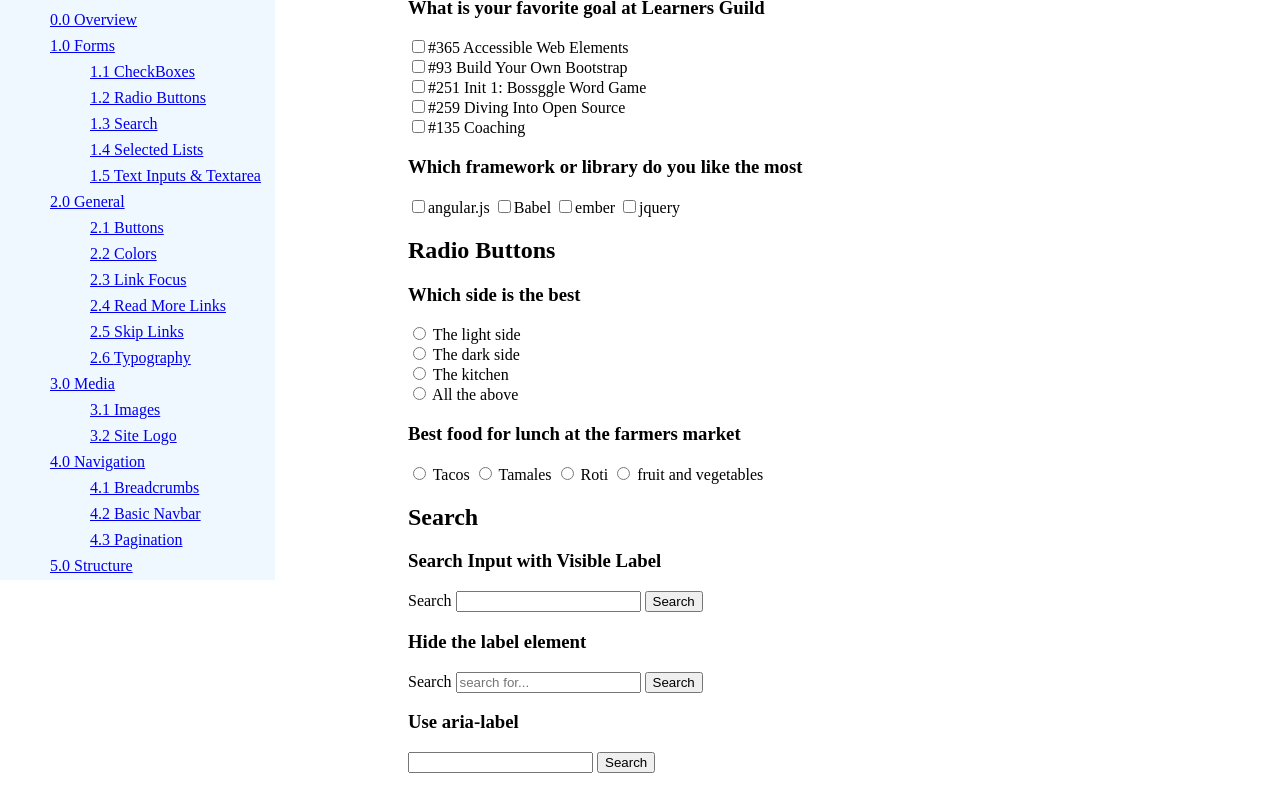
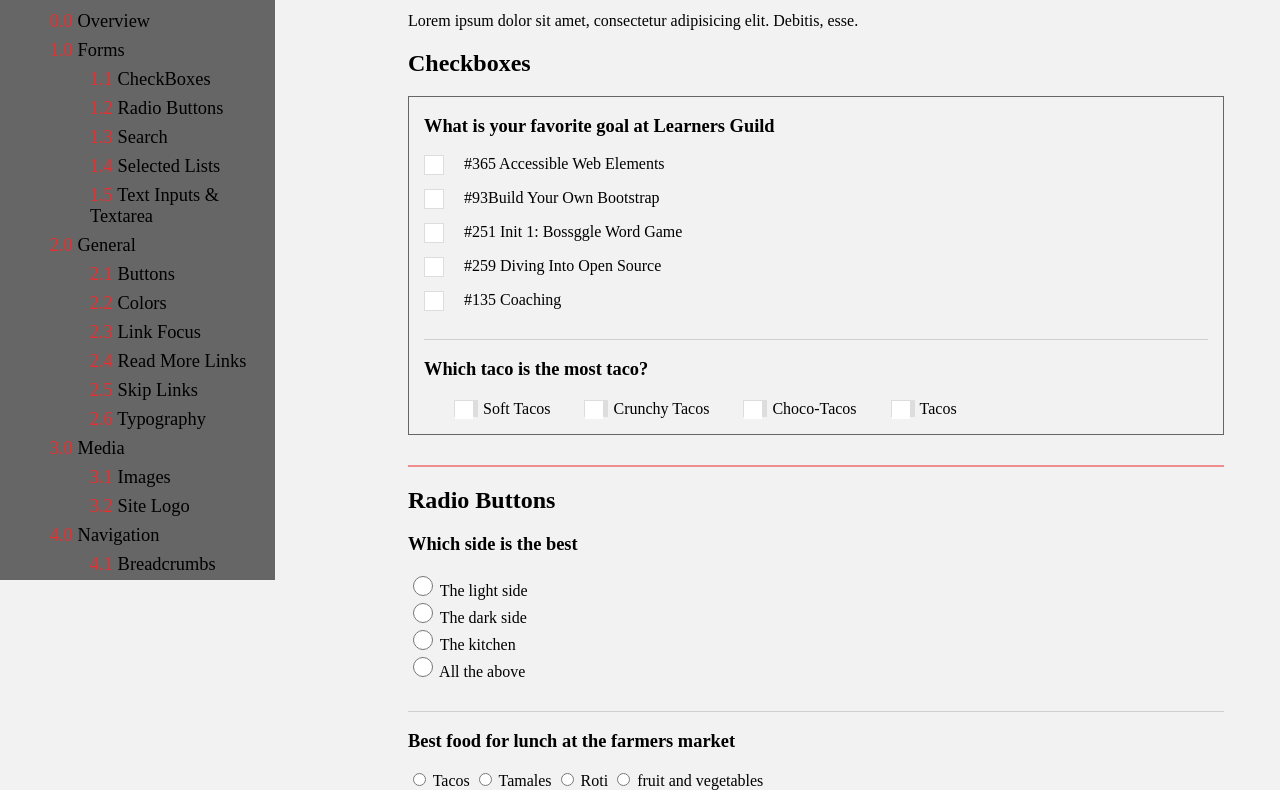
Before and after one commit to ReanyAlex/accwebelem, a plain HTML site: page index.html in a window 1280 px wide. Shown: the part 220-1010 px from the top of the page. Drawn offline with Linux system fonts and the light colour scheme.

Commit message:
pushing up current version working on radio buttons

```diff
--- a/css/main.css
+++ b/css/main.css
@@ -2,6 +2,7 @@
     padding: 0;
     margin: 0;
     overflow: auto;
+    background: #F2F2F2;
   }
 
   .container {
@@ -11,13 +12,22 @@
     height: 100%;
     padding: 0;
   }
+  /*//////////////////////////////////////NAV BAR/////////////////////////////*/
+
+  .logo {
+    max-height: 170px;
+    max-width: 200px;
+    padding-top: 5px;
+    padding-left: 20;
+  }
 
   .sidebar {
     height: 100% !important;
-  background: AliceBlue;
+    background: #666666;
     width: 275px;
     position: fixed;
     overflow-y: auto;
+    color: black;
   }
 
   .sidenav {
@@ -28,8 +38,52 @@
 
   .sidenav li {
     padding: 0px 8px 8px 10px;
+    display: block;
+  }
+
+  .sidenav li a {
     text-decoration: none;
-  display: block;
+    color: #000000;
+    font-size: 1.15rem;
+  }
+
+  .sidenav li a:hover {
+    text-decoration: none;
+    color: #EC2D2D;
+  }
+
+  .nav-num {
+    color: #EC2D2D;
+  }
+
+  .nav-num:hover {
+    color: #000000;
+  }
+  /*////////////////////////////////MAIN FIELD///////////////////////////////*/
+
+  h1 {
+    font-size: 2rem;
+    color: #EC2d2d;
+  }
+
+  h2 {
+    font-size: 1.5rem;
+  }
+
+  h3 {
+    font-size: 1.15rem;
+  }
+
+  h4 {
+    font-size: 1rem;
+  }
+
+  h5 {
+    font-size: 0.85rem;
+  }
+
+  h6 {
+    font-size: 0.65rem;
   }
 
   .main {
@@ -43,22 +97,145 @@
     height: 100%;
     width 100%;
   }
+  /*//////////////////////////////FORM BOX/////////////////////////////////*/
 
-.logo {
-  max-height: 170px;
-  max-width: 200px;
-  padding-top: 5px;
-  padding-left: 20;
+  .form-box {
+    border: 1px solid #666666;
+    padding-left: 15px;
+    padding-right: 15px;
   }
+  /*CONTENT DIVISION*/
 
   .bg-break {
     width: 100%;
-  height: 3px;
+    height: 10px;
     background: rgba(102, 102, 102, .25);
+    margin-top: 50px;
+    border-radius: 5px 5px 5px 5px;
   }
 
   .sm-break {
     width: 100%;
     height: 2px;
     background: rgba(236, 45, 45, .5);
+    margin-top: 30px;
   }
+
+  .ex-break {
+    width: 100%;
+    height: 1px;
+    background: rgba(102, 102, 102, .25);
+    margin-top: 30px;
+  }
+  /*FOR CHECK BOXES*/
+
+  .checkbox {
+    width: 20px;
+    height: 20px;
+    background-color: #ddd;
+    position: relative;
+    float: left;
+    margin-right: 20px;
+  }
+
+  .checkbox input[type="checkbox"] {
+    visibility: hidden;
+  }
+
+  .checkbox label {
+    width: 18px;
+    height: 18px;
+    position: absolute;
+    top: 1px;
+    left: 1px;
+    background-color: white;
+  }
+
+  .checkbox label:before {
+    content: '';
+    width: 9px;
+    height: 5px;
+    border: 3px solid #000;
+    position: absolute;
+    border-top: none;
+    border-right: none;
+    transform: rotate(-45deg);
+    top: 3px;
+    left: 3px;
+    opacity: 0;
+  }
+
+  .checkbox input[type="checkbox"]:checked+label:before {
+    opacity: 1;
+  }
+
+  .checkbox input[type="checkbox"]:checked+label {
+    background-color: #EC2D2D;
+  }
+
+  .check-icles {
+    display: inline;
+  }
+
+  .check-icles p {
+    margin-top: 2px;
+    width: 20px;
+  }
+
+  .checkbox-in {
+    width: 20px;
+    height: 20px;
+    background-color: #ddd;
+    position: relative;
+    margin-right: 5px;
+    margin-left: 30px;
+  }
+
+  .checkbox-in input[type="checkbox"] {
+    visibility: hidden;
+  }
+
+  .checkbox-in label {
+    width: 18px;
+    height: 18px;
+    position: absolute;
+    top: 1px;
+    left: 1px;
+    background-color: white;
+  }
+
+  .checkbox-in label:before {
+    content: '';
+    width: 9px;
+    height: 5px;
+    border: 3px solid #000;
+    position: absolute;
+    border-top: none;
+    border-right: none;
+    transform: rotate(-45deg);
+    top: 3px;
+    left: 3px;
+    opacity: 0;
+  }
+
+  .checkbox-in input[type="checkbox"]:checked+label:before {
+    opacity: 1;
+  }
+
+  .checkbox-in input[type="checkbox"]:checked+label {
+    background-color: #EC2D2D;
+}
+/*////////////////////////////////RADIO BUTTONS////////////////////////////*/
+.radio {
+  width: 20px;
+  height: 20px;
+  background-color: #EC2D2D;
+  outline: 0px;
+}
+  .radio input[type="radio"]:checked+label:before {
+    opacity: 1;
+  }
+
+  .radio input[type="radio"]:checked+label {
+    background-color: #EC2D2D;
+  }
--- a/index.html
+++ b/index.html
@@ -14,154 +14,154 @@
         <ol>
           <li>
             <a href="#">
-              <span>0.0  </span>
+              <span class="nav-num">0.0  </span>
               <span>Overview</span>
             </a>
           </li>
           <li>
             <a href="#">
-              <span>1.0  </span>
+              <span class="nav-num">1.0  </span>
               <span>Forms</span>
             </a>
           </li>
           <ul>
             <li>
               <a href="#">
-                <span>1.1 </span>
+                <span class="nav-num">1.1 </span>
                 <span>CheckBoxes</span>
               </a>
             </li>
             <li>
               <a href="#">
-                <span>1.2 </span>
+                <span class="nav-num">1.2 </span>
                 <span>Radio Buttons</span>
               </a>
             </li>
             <li>
               <a href="#">
-                <span>1.3 </span>
+                <span class="nav-num">1.3 </span>
                 <span>Search</span>
               </a>
             </li>
             <li>
               <a href="#">
-                <span>1.4 </span>
+                <span class="nav-num">1.4 </span>
                 <span>Selected Lists</span>
               </a>
             </li>
             <li>
               <a href="#">
-                <span>1.5 </span>
+                <span class="nav-num">1.5 </span>
                 <span>Text Inputs & Textarea</span>
               </a>
             </li>
           </ul>
           <li>
             <a href="#">
-              <span>2.0 </span>
+              <span class="nav-num">2.0 </span>
               <span>General</span>
             </a>
           </li>
           <ul>
             <li>
               <a href="#">
-                <span>2.1 </span>
+                <span class="nav-num">2.1 </span>
                 <span>Buttons</span>
               </a>
             </li>
             <li>
               <a href="#">
-                <span>2.2 </span>
+                <span class="nav-num">2.2 </span>
                 <span>Colors</span>
               </a>
             </li>
             <li>
               <a href="#">
-                <span>2.3 </span>
+                <span class="nav-num">2.3 </span>
                 <span>Link Focus</span>
               </a>
             </li>
             <li>
               <a href="#">
-                <span>2.4 </span>
+                <span class="nav-num">2.4 </span>
                 <span>Read More Links</span>
               </a>
             </li>
             <li>
               <a href="#">
-                <span>2.5 </span>
+                <span class="nav-num">2.5 </span>
                 <span>Skip Links</span>
               </a>
             </li>
             <li>
               <a href="#">
-                <span>2.6 </span>
+                <span class="nav-num">2.6 </span>
                 <span>Typography</span>
               </a>
             </li>
           </ul>
           <li>
             <a href="#">
-              <span>3.0 </span>
+              <span class="nav-num">3.0 </span>
               <span>Media</span>
             </a>
           </li>
           <ul>
             <li>
               <a href="#">
-                <span>3.1 </span>
+                <span class="nav-num">3.1 </span>
                 <span>Images</span>
               </a>
             </li>
             <li>
               <a href="#">
-                <span>3.2 </span>
+                <span class="nav-num">3.2 </span>
                 <span>Site Logo</span>
               </a>
             </li>
           </ul>
           <li>
             <a href="#">
-              <span>4.0</span>
+              <span class="nav-num">4.0</span>
               <span>Navigation</span>
             </a>
           </li>
           <ul>
             <li>
               <a href="#">
-                <span>4.1</span>
+                <span class="nav-num">4.1</span>
                 <span>Breadcrumbs</span>
               </a>
             </li>
             <li>
               <a href="#">
-                <span>4.2</span>
+                <span class="nav-num">4.2</span>
                 <span>Basic Navbar</span>
               </a>
             </li>
             <li>
               <a href="#">
-                <span>4.3 </span>
+                <span class="nav-num">4.3 </span>
                 <span>Pagination</span>
               </a>
             </li>
           </ul>
           <li>
             <a href="#">
-              <span>5.0 </span>
+              <span class="nav-num">5.0 </span>
               <span>Structure</span>
             </a>
           </li>
           <ul>
             <li>
               <a href="#">
-                <span>5.1 </span>
+                <span class="nav-num">5.1 </span>
                 <span>Headings</span>
               </a>
             </li>
             <li>
               <a href="#">
-                <span>5.2 </span>
+                <span class="nav-num">5.2 </span>
                 <span>Table</span>
               </a>
             </li>
@@ -175,51 +175,101 @@
         <h1>OVERVIEW</h1>
         <div>Lorem ipsum dolor sit amet, consectetur adipisicing elit. Debitis, esse.</div>
       </section>
-      <div class=“bg-break”></div>
+      <div class="bg-break"></div>
       <section>
         <h1>FORMS</h1>
         <div>Lorem ipsum dolor sit amet, consectetur adipisicing elit. Debitis, esse.</div>
         <article>
           <h2>Checkboxes</h2>
-          <div>
+          <div class="form-box">
             <form action="">
               <h3>What is your favorite goal at Learners Guild</h3>
-              <input type="checkbox">#365 Accessible Web Elements<br>
-              <input type="checkbox">#93 Build Your Own Bootstrap<br>
-              <input type="checkbox">#251 Init 1: Bossggle Word Game<br>
-              <input type="checkbox">#259 Diving Into Open Source<br>
-              <input type="checkbox">#135 Coaching
+              <div class="check-icles">
+                <div class="checkbox">
+                  <input type="checkbox" id="checkbox1">
+                  <label for="checkbox1"></label><br>
+                </div>
+              </div>
+              <p>#365 Accessible Web Elements</p>
+              <div class="check-icles">
+                <div class="checkbox">
+                  <input type="checkbox" id="checkbox2">
+                  <label for="checkbox2"></label><br>
+                </div>
+              </div>
+              <p>#93Build Your Own Bootstrap</p>
+              <div class="check-icles">
+                <div class="checkbox">
+                  <input type="checkbox" id="checkbox3">
+                  <label for="checkbox3"></label><br>
+                </div>
+              </div>
+              <p>#251 Init 1: Bossggle Word Game</p>
+              <div class="check-icles">
+                <div class="checkbox">
+                  <input type="checkbox" id="checkbox4">
+                  <label for="checkbox4"></label><br>
+                </div>
+              </div>
+              <p>#259 Diving Into Open Source</p>
+              <div class="check-icles">
+                <div class="checkbox">
+                  <input type="checkbox" id="checkbox5">
+                  <label for="checkbox5"></label><br>
+                </div>
+              </div>
+              <p>#135 Coaching</p>
             </form>
+            <div class="ex-break"></div>
             <form action="">
-              <h3>Which framework or library do you like the most</h3>
-              <input type="checkbox">angular.js
-              <input type="checkbox">Babel
-              <input type="checkbox">ember
-              <input type="checkbox">jquery
+              <h3>Which taco is the most taco?</h3>
+              <div class="check-icles">
+                <span class="checkbox-in">
+                    <input type="checkbox" id="checkbox6">
+                    <label for="checkbox6"></label>
+                  </span>
+                <span>Soft Tacos</span>
+                <span class="checkbox-in">
+                    <input type="checkbox" id="checkbox7">
+                    <label for="checkbox7"></label>
+                  </span>
+                <span>Crunchy Tacos</span>
+                <span class="checkbox-in">
+                    <input type="checkbox" id="checkbox8">
+                    <label for="checkbox8"></label>
+                  </span>
+                <span>Choco-Tacos</span>
+                <span class="checkbox-in">
+                    <input type="checkbox" id="checkbox9">
+                    <label for="checkbox9"></label>
+                  </span>
+                <span>Tacos</span>
+              </div>
             </form>
           </div>
         </article>
-        <div class=“sm-break”></div>
+        <div class="sm-break"></div>
         <article>
           <h2>Radio Buttons</h2>
           <div>
             <form action="">
               <h3>Which side is the best</h3>
-              <input type="radio"> The light side<br>
-              <input type="radio"> The dark side<br>
-              <input type="radio"> The kitchen<br>
-              <input type="radio"> All the above
+              <input class="radio" name="side" type="radio"> The light side<br>
+              <input class="radio" name="side" type="radio"> The dark side<br>
+              <input class="radio" name="side" type="radio"> The kitchen<br>
+              <input class="radio" name="side" type="radio"> All the above
             </form>
+            <div class="ex-break"></div>
             <form action="">
               <h3>Best food for lunch at the farmers market</h3>
-              <input type="radio"> Tacos
-              <input type="radio"> Tamales
-              <input type="radio"> Roti
-              <input type="radio"> fruit and vegetables
+              <input name="food" type="radio"> Tacos
+              <input name="food" type="radio"> Tamales
+              <input name="food" type="radio"> Roti
+              <input name="food" type="radio"> fruit and vegetables
             </form>
           </div>
         </article>
-        <div class=“sm-break”></div>
+        <div class="sm-break"></div>
         <article>
           <h2>Search</h2>
           <div>
@@ -229,12 +279,14 @@
               <input type="search" name="search" id="search_1" class="search-form__input" />
               <button type="submit"><span class="visuallyhidden">Search</button>
             </form>
+            <div class="ex-break"></div>
             <form action="">
               <h3>Hide the label element</h3>
               <label for="" class="">Search</label>
               <input type="search" name="search" id="" class="" placeholder="search for..." />
               <button type="submit"><span class="visuallyhidden">Search</button>
             </form>
+            <div class="ex-break"></div>
             <form action="">
               <h3>Use aria-label</h3>
               <input type="search" name="search" aria-label="Search">
@@ -242,7 +294,7 @@
             </form>
           </div>
         </article>
-        <div class=“sm-break”></div>
+        <div class="sm-break"></div>
         <article>
           <h2>Selected Lists</h2>
           <div>
@@ -253,6 +305,7 @@
             <option value="pollo">Pollo</option>
             <option value="carne">Carne</option>
           </select>
+            <div class="ex-break"></div>
             <h3>Chose your project</h3>
             <select>
             <option label="Chose your project" disabled selected>Chose your project</option>
@@ -269,7 +322,7 @@
           </select>
           </div>
         </article>
-        <div class=“sm-break”></div>
+        <div class="sm-break"></div>
         <article>
           <h2>Text Inputs and Textarea</h2>
           <div>
@@ -284,11 +337,11 @@
           </div>
         </article>
       </section>
-      <div class=“bg-break”></div>
+      <div class="bg-break"></div>
       <section>
         <h1>GENERAL</h1>
         <div>Lorem ipsum dolor sit amet, consectetur adipisicing elit. Debitis, esse.</div>
-        <div class=“sm-break”></div>
+        <div class="sm-break"></div>
         <article>
           <h2>Buttons</h2>
           <div>
@@ -298,12 +351,12 @@
             <button type="button">Alert</button>
           </div>
         </article>
-        <div class=“sm-break”></div>
+        <div class="sm-break"></div>
         <article>
           <h2>Colors</h2>
           <div>Lorem ipsum dolor sit amet, consectetur adipisicing elit. Ipsum dolorem facilis iure praesentium neque a molestias, dignissimos perspiciatis minima libero quisquam, porro molestiae, distinctio? Cupiditate placeat molestiae possimus deserunt commodi sequi consectetur dolorum sunt deleniti ipsum, tenetur molestias itaque aliquid quam vitae delectus, officiis. Laboriosam magnam unde, quos natus distinctio.</div>
         </article>
-        <div class=“sm-break”></div>
+        <div class="sm-break"></div>
         <article>
           <h2>Link Focus</h2>
           <div>
@@ -312,7 +365,7 @@
             </section>
           </div>
         </article>
-        <div class=“sm-break”></div>
+        <div class="sm-break"></div>
         <article>
           <h2>Read More Links</h2>
           <div>
@@ -321,18 +374,18 @@
               <h4 id="headline" class="bold">Tacos</h4>
               <p>Tacos are the best<a href="#" aria-labelledby="tacos" class="read-more">Read More</a></p>
               <div class="break"></div>
-
+              <div class="ex-break"></div>
               <h3>Using aria-label</h3>
               <h4 class="bold">Pizza</h4>
               <p>Pizza is pretty good too<a href="#" aria-label="Learn more about pizza" class="read-more">Read More</a></p>
               <div class="break"></div>
-
+              <div class="ex-break"></div>
               <h3>Aria-describedby</h3>
               <h4 class="bold" id="info">Can I have a sandwhich?</h4>
               <p>Of course who are we to deny you a sandwhich
                 <p class="visuallyhidden">Do you want a PB&J or Turkey</p><a href="#" aria-describedby="info" class="read-more">Read More</a></p>
               <div class="break"></div>
-
+              <div class="ex-break"></div>
               <h3>Using visually hidden text</h3>
               <h4 class="bold">Pasta</h4>
               <p>So many different kinds of pasta
@@ -341,7 +394,7 @@
             </section>
           </div>
         </article>
-        <div class=“sm-break”></div>
+        <div class="sm-break"></div>
         <article>
           <h2>Skip Links</h2>
           <div>
@@ -349,14 +402,15 @@
               <div class="">
                 <a href="#maincontent">Skip to main content</a>
                 <div class="hodor">I can talk about the different mother sauces and their derivates for days on days. So you want to know how a bechamel becomes a morney sauce keep reading or go ahead and skip this and enjoy the cheesy goodness.</div>
-                <h1>
-                  <a name="maincontent" id="maincontent"></a> Heading</h1>
+                <h3>
+                  <a name="maincontent" id="maincontent"></a> Heading</h3>
                 <p>This is what is important not my random rambeling.</p>
+
               </div>
             </section>
           </div>
         </article>
-        <div class=“sm-break”></div>
+        <div class="sm-break"></div>
         <article>
           <h2>Typography</h2>
           <div>
@@ -366,6 +420,7 @@
             <div style="font: bold 20px/2 'Verdana'"> Verdana Bold </div>
             <div style="font: bold italic 20px/2 'Verdana'"> Verdana Bold Italic </div>
             <div class="break"></div>
+            <div class="ex-break"></div>
             <h3>Secondary</h3>
             <div style="font: 20px/2 'Tahoma'"> Tahoma Light </div>
             <div style="font: italic 20px/2 'Tahoma'"> Tahoma Light Italic </div>
@@ -373,6 +428,7 @@
             <div style="font: bold 20px/2 'Tahoma'"> Tahoma Italic </div>
             <div style="font: bold italic 20px/2 'Tahoma'"> Tahoma Medium </div>
             <div class="break"></div>
+            <div class="ex-break"></div>
             <h3>Tertiary</h3>
             <div style="font: 20px/2 'Georgia'"> Georgia Bold </div>
             <div style="font: italic 20px/2 'Georgia'"> Georgia Bold Italic </div>
@@ -381,11 +437,11 @@
           </div>
         </article>
       </section>
-      <div class=“bg-break”></div>
+      <div class="bg-break"></div>
       <section>
         <h1>MEDIA</h1>
         <div>Lorem ipsum dolor sit amet, consectetur adipisicing elit. Debitis, esse.</div>
-        <div class=“sm-break”></div>
+        <div class="sm-break"></div>
         <article>
           <h2>Images</h2>
           <section class="">
@@ -393,7 +449,7 @@
             </div>
           </section>
         </article>
-        <div class=“sm-break”></div>
+        <div class="ex-break"></div>
         <article>
           <section class="site-logo-section">
             <h3>Logo as a link</h3>
@@ -402,7 +458,7 @@
                 <img src="#" alt="Description"></img>
               </a>
             </div>
-            <div class="break"></div>
+            <div class="ex-break"></div>
             <h3>Logo as a link with visible link text</h3>
             <div class="site-logo">
               <a href="#">
@@ -410,12 +466,12 @@
                 <p>Description</p>
               </a>
             </div>
-            <div class="break"></div>
+            <div class="ex-break"></div>
             <h3>Logo as a PNG</h3>
             <div class="site-logo">
               <img src="#" alt="Description'"></img>
             </div>
-            <div class="break"></div>
+            <div class="ex-break"></div>
             <h3>Logo as an SVG</h3>
             <div class="site-logo">
               <!-- <svg aria-labelledby="logo-title description" id="site_logo" data-name="site logo" xmlns="http://www.w3.org/2000/svg" viewBox="0 0 180 132.07"><defs>&lt;style>.cls-1{fill:#e00000;}.cls-2{fill:#fff;}</style></defs><title id="logo-title">A11y style guide logo</title><desc id="description">description</desc>
@@ -425,11 +481,11 @@
           </section>
         </article>
       </section>
-      <div class=“bg-break”></div>
+      <div class="bg-break"></div>
       <section>
         <h1>NAVIGATION</h1>
         <div>Lorem ipsum dolor sit amet, consectetur adipisicing elit. Debitis, esse.</div>
-        <div class=“sm-break”></div>
+        <div class="sm-break"></div>
         <article>
           <h2>Breadcrumbs</h2>
           <section class="breadcrumbs-section">
@@ -460,7 +516,7 @@
             </div>
           </section>
         </article>
-        <div class=“sm-break”></div>
+        <div class="sm-break"></div>
         <article>
           <h2>Basic Navbar</h2>
           <section class="navbar-section">
@@ -514,7 +570,7 @@
             </nav>
           </section>
         </article>
-        <div class=“sm-break”></div>
+        <div class="sm-break"></div>
         <article>
           <h2>Pagination</h2>
           <section class="pagination-section">
@@ -542,11 +598,11 @@
           </section>
         </article>
       </section>
-      <div class=“bg-break”></div>
+      <div class="bg-break"></div>
       <section>
         <h1>STRUCTURE</h1>
         <div>Lorem ipsum dolor sit amet, consectetur adipisicing elit. Debitis, esse.</div>
-        <div class=“sm-break”></div>
+        <div class="sm-break"></div>
         <article>
           <h2>Headings</h2>
           <section class="headings-section">
@@ -560,7 +616,7 @@
             </div>
           </section>
         </article>
-        <div class=“sm-break”></div>
+        <div class="sm-break"></div>
         <article>
           <h2>Tables</h2>
           <section class="tables-section">
```
Also changed, not shown: 1 other file. Lines whose indentation alone changed are shown as unchanged.
